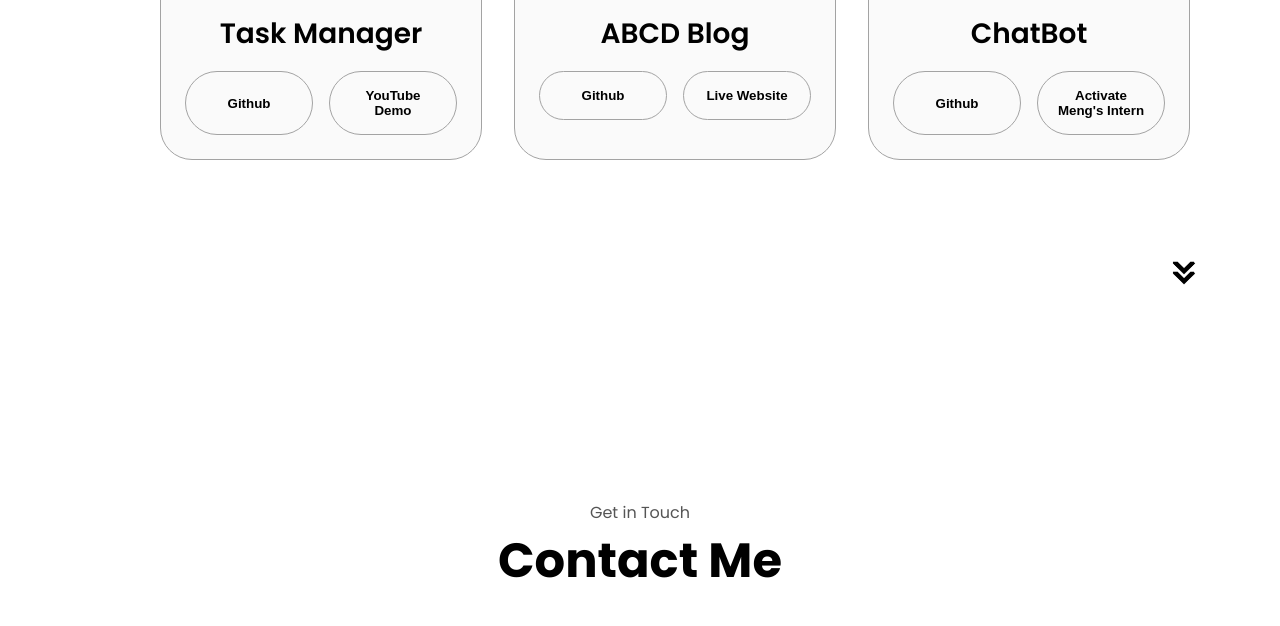
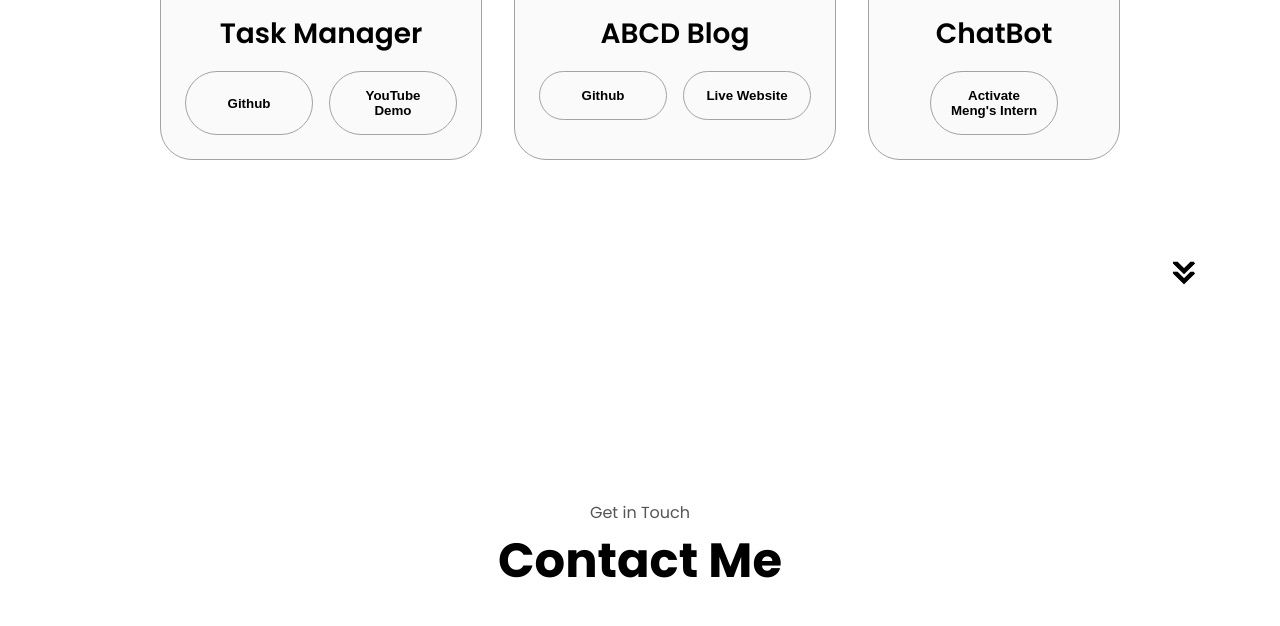
Before and after one commit to Scott8theSun/Meng-Porfolio, a plain HTML site: page index.html in a window 1280 px wide. Shown: the part 2871-3497 px from the top of the page. Drawn offline with Linux system fonts and the light colour scheme.

Commit message:
Update index.html

```diff
--- a/index.html
+++ b/index.html
@@ -201,7 +201,6 @@
                     </div>
                     <h2 class="experience-sub-title project-title">ChatBot</h2>
                     <div class="btn-container">
-                        <button class="btn btn-color-2 project-btn" onclick="location.href='https://github.com'">Github</button>
                         <button class="btn btn-color-2 project-btn" id="activate-chatbot">Activate Meng's Intern</button>
                     </div>
                 </div>
```
